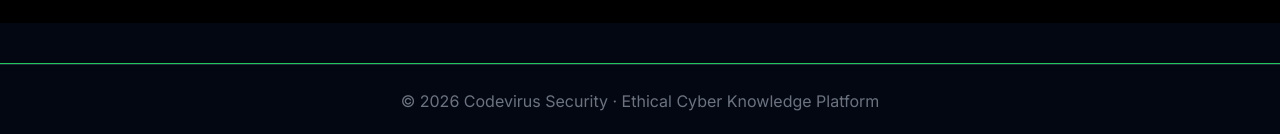
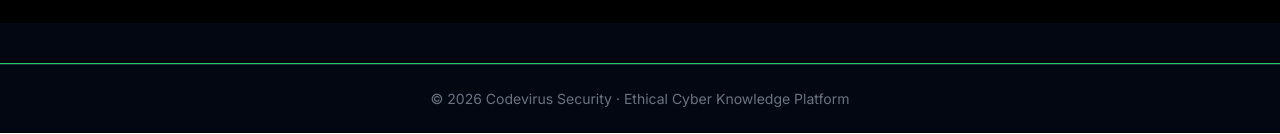
Before and after one commit to Anshika1820/CVS, a React (Vite) app: page / in a window 1280 px wide. Shown: the part 1645-1779 px from the top of the page. Built offline with nearby package versions, Linux system fonts and the light colour scheme.

Commit message:
Update Footer.jsx

```diff
--- a/src/components/Footer.jsx
+++ b/src/components/Footer.jsx
@@ -1,6 +1,18 @@
 const Footer = () => {
   return (
-    <footer className="border-t border-gray-800 text-center py-6 text-gray-500">
+    <footer
+      className="
+        border-t
+        border-gray-800
+        text-center
+        py-4
+        sm:py-6
+        text-xs
+        sm:text-sm
+        text-gray-500
+        px-3
+      "
+    >
       © 2026 Codevirus Security · Ethical Cyber Knowledge Platform
     </footer>
   );
```
